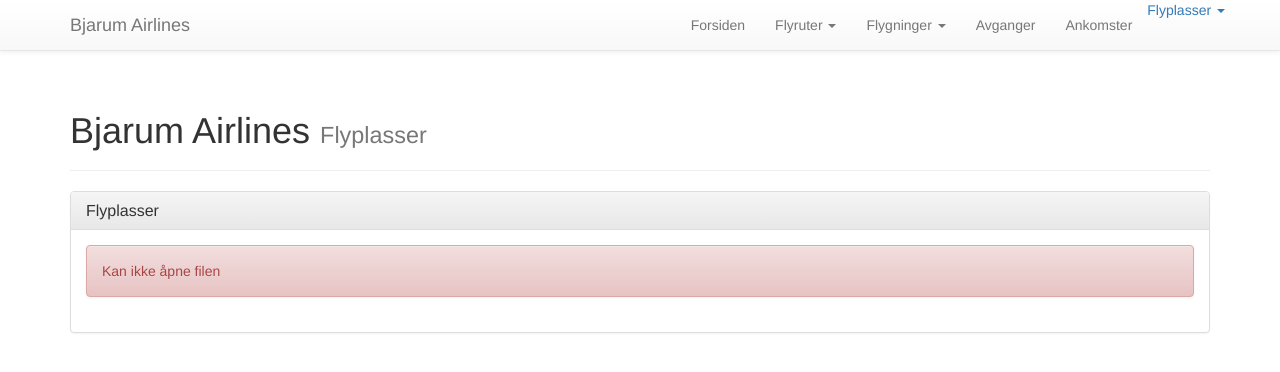
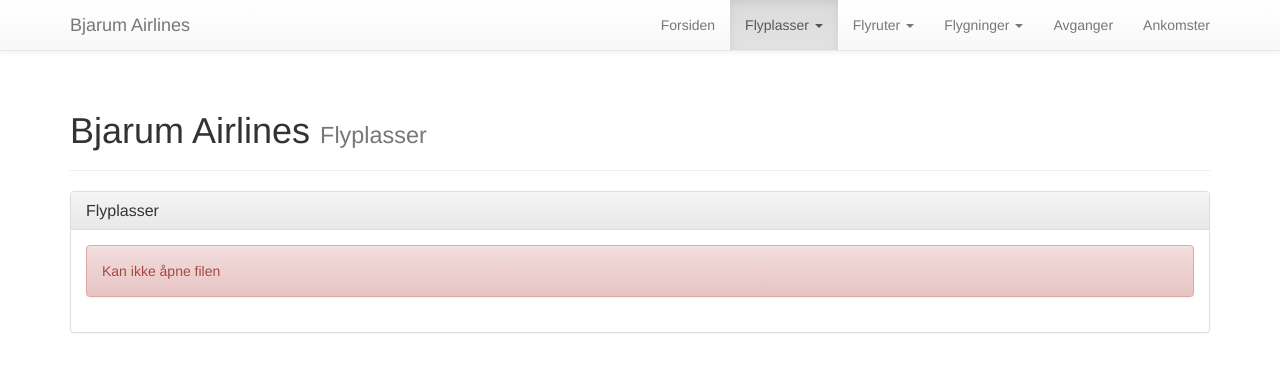
Before and after one commit to deliant/prg1000-eksamen, a PHP site: page /vis-flyplass.php in a window 1280 px wide. Shown: the top 372 px of the page. Run offline with PHP 8.4, Linux system fonts and the light colour scheme; some libraries are stand-ins or nearby versions.

Commit message:
Fiksa navbar bug

```diff
--- a/vis-flyplass.php
+++ b/vis-flyplass.php
@@ -29,6 +29,7 @@
     </div>
     <ul class="nav navbar-nav navbar-right">
       <li><a href="index.php">Forsiden</a></li>
+      <li class="dropdown active">
         <a href="#" class="dropdown-toggle" data-toggle="dropdown">
           Flyplasser
           <b class="caret"></b>
```
